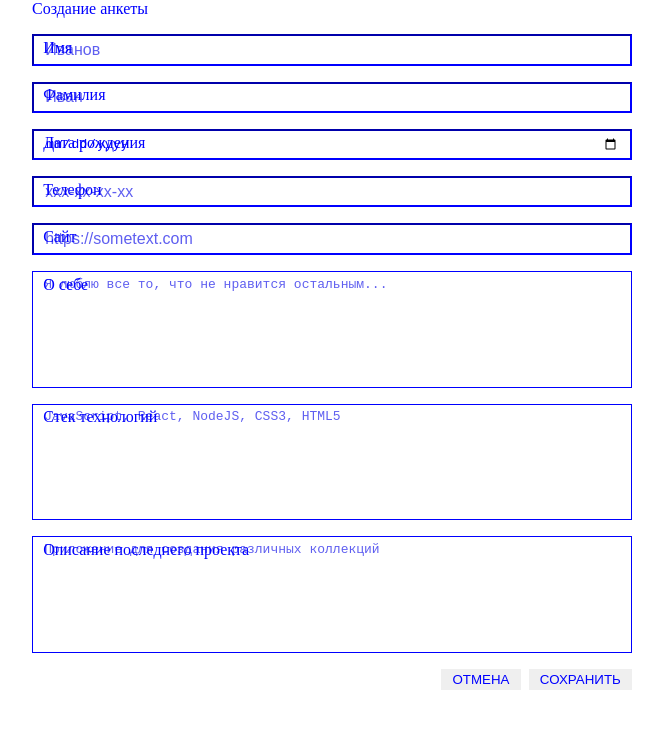
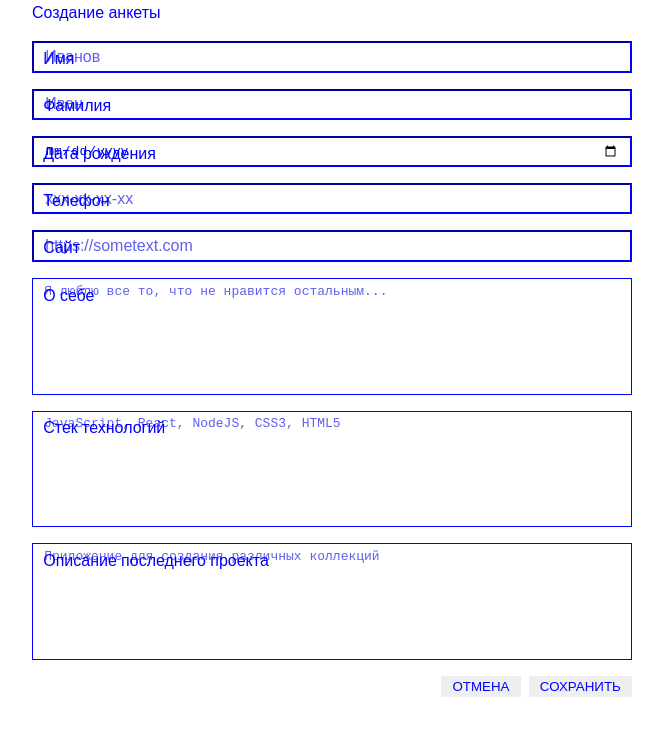
Before and after one commit to YauheniMel/questionnaire, a React (Create React App) app: page / in a window 1280 px wide. Shown: the top 736 px of the page, without its empty margins (308-971 px from the left). Built offline with nearby package versions, Linux system fonts and the light colour scheme; the HTML template or start-up script is replaced by a standard one.

Commit message:
feat: Add font

```diff
--- a/src/index.css
+++ b/src/index.css
@@ -1,4 +1,5 @@
 @import './styles/colors.css';
+@import './styles/font.css';
 
 * {
   margin: 0;
@@ -9,6 +10,7 @@
 html,
 body {
   height: 100vh;
+  font-family: Poppins, sans-serif;
 }
 
 body {
--- /dev/null
+++ b/src/styles/font.css
@@ -0,0 +1,4 @@
+@font-face {
+  font-family: 'Poppins';
+  src: local('Poppins'), url(../assets/fonts/Poppins-Regular.ttf) format('truetype');
+}
```
Also changed, not shown: src/assets/fonts/Poppins-Regular.ttf (added).
